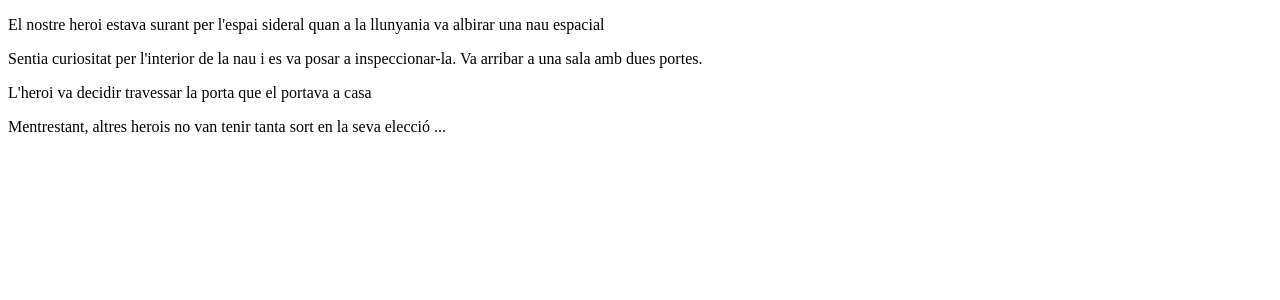
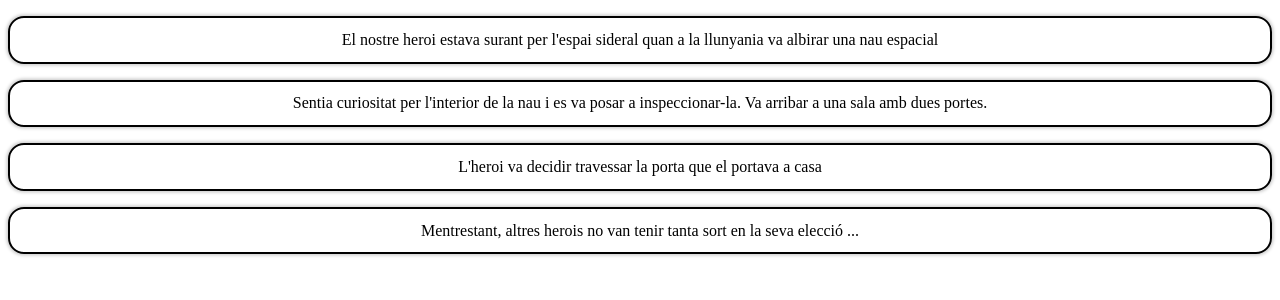
Before and after one commit to SergioGarciaF/Sprint6, a React (Vite) app: page / in a window 1280 px wide. Shown: the top 300 px of the page. Built offline with nearby package versions, Linux system fonts and the light colour scheme.

Commit message:
Nivell-1-Exercici-3

```diff
--- a/package.json
+++ b/package.json
@@ -11,7 +11,8 @@
   },
   "dependencies": {
     "react": "^18.2.0",
-    "react-dom": "^18.2.0"
+    "react-dom": "^18.2.0",
+    "styled-components": "^6.0.8"
   },
   "devDependencies": {
     "@types/react": "^18.2.15",
--- a/src/componentes/Escena.tsx
+++ b/src/componentes/Escena.tsx
@@ -1,9 +1,23 @@
+import styled from 'styled-components';
+
+const EscenaStyled = styled.p`
+  text-align: center;
+  padding: 0.8rem;
+  border: 2px solid black;
+  border-radius: 1rem;
+  box-shadow: 0rem 0rem 0.2rem 0.1rem rgba(0, 0, 0, 0.2);
+`;
+
 interface EscenaProps {
   texto: string;
 }
 
 const Escena: React.FC<EscenaProps> = ({ texto }) => {
-    return <p>{texto}</p>;
+  return (
+    <EscenaStyled>
+      {texto}
+    </EscenaStyled>
+  );
 };
 
 export default Escena;
```
Also changed, not shown: 1 other file (tests, documents, lock files or other folders). Lines whose indentation alone changed are shown as unchanged.
